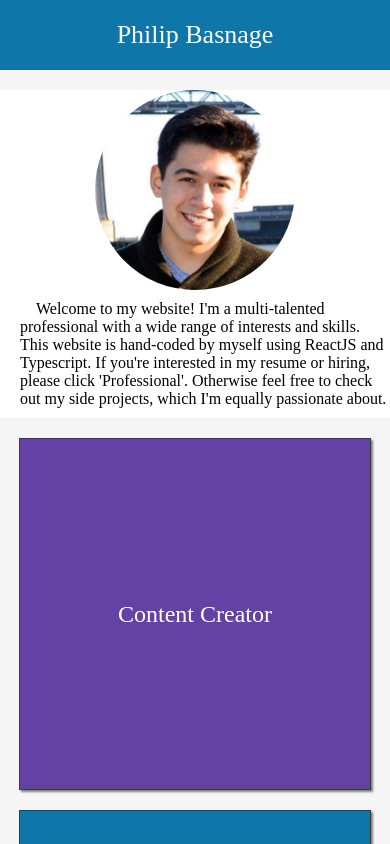
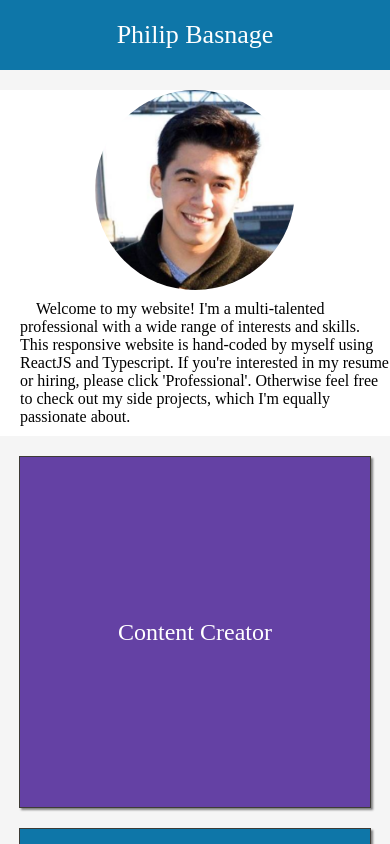
Before and after one commit to pbasnage/Philip-Basnage-Website, a React (Create React App) app: page / in a window 390 px wide. Shown: the top 844 px of the page. Built offline with nearby package versions, Linux system fonts and the light colour scheme.

Commit message:
responsive website

```diff
--- a/src/main.tsx
+++ b/src/main.tsx
@@ -24,7 +24,7 @@ export class MainInfo extends React.Component<MainProps, MainState> {
                     </div>
                     <div className="text">
                         &nbsp;&nbsp;&nbsp;&nbsp;Welcome to my website! I&apos;m a multi-talented professional with a wide range of interests and
-                        skills. This website is hand-coded by myself using ReactJS and Typescript. If you&apos;re interested
+                        skills. This responsive website is hand-coded by myself using ReactJS and Typescript. If you&apos;re interested
                         in my resume or hiring, please click &apos;Professional&apos;. Otherwise feel free to check out my
                         side projects, which I&apos;m equally passionate about.
                     </div>
```
